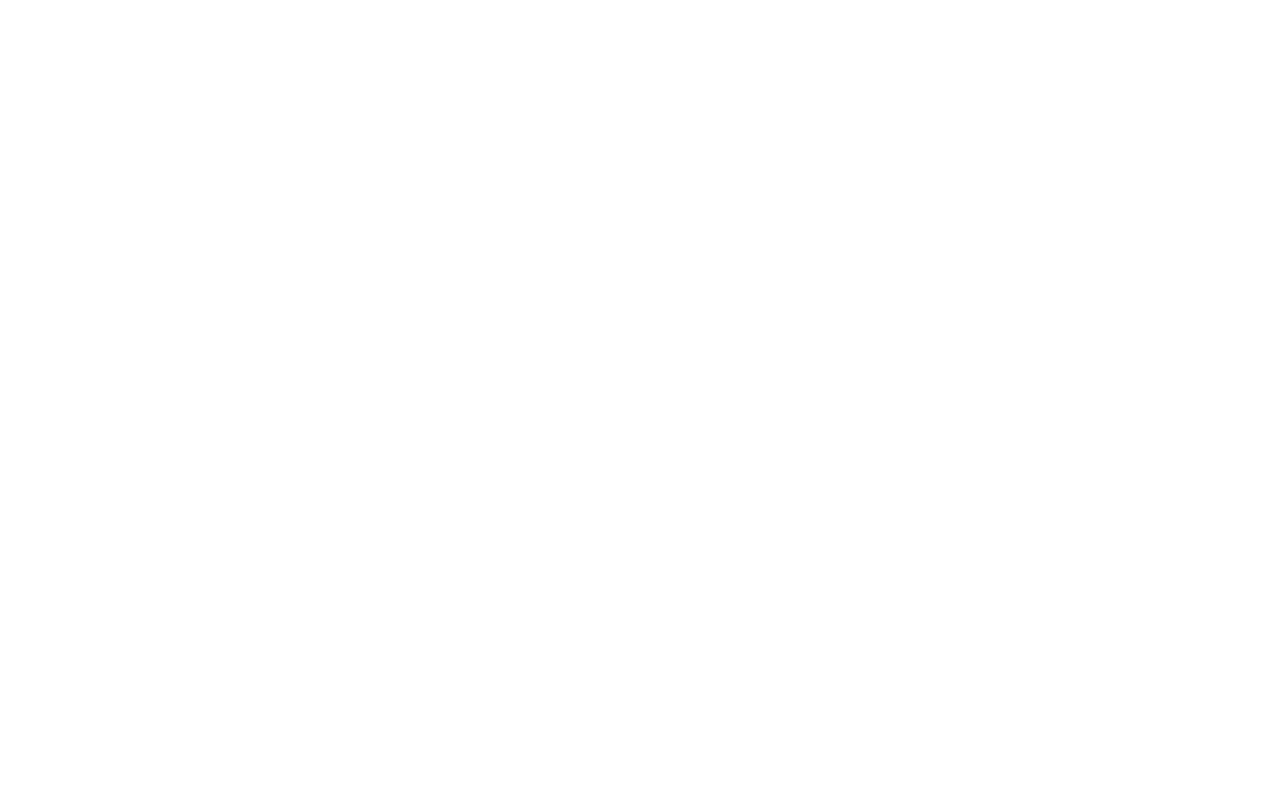
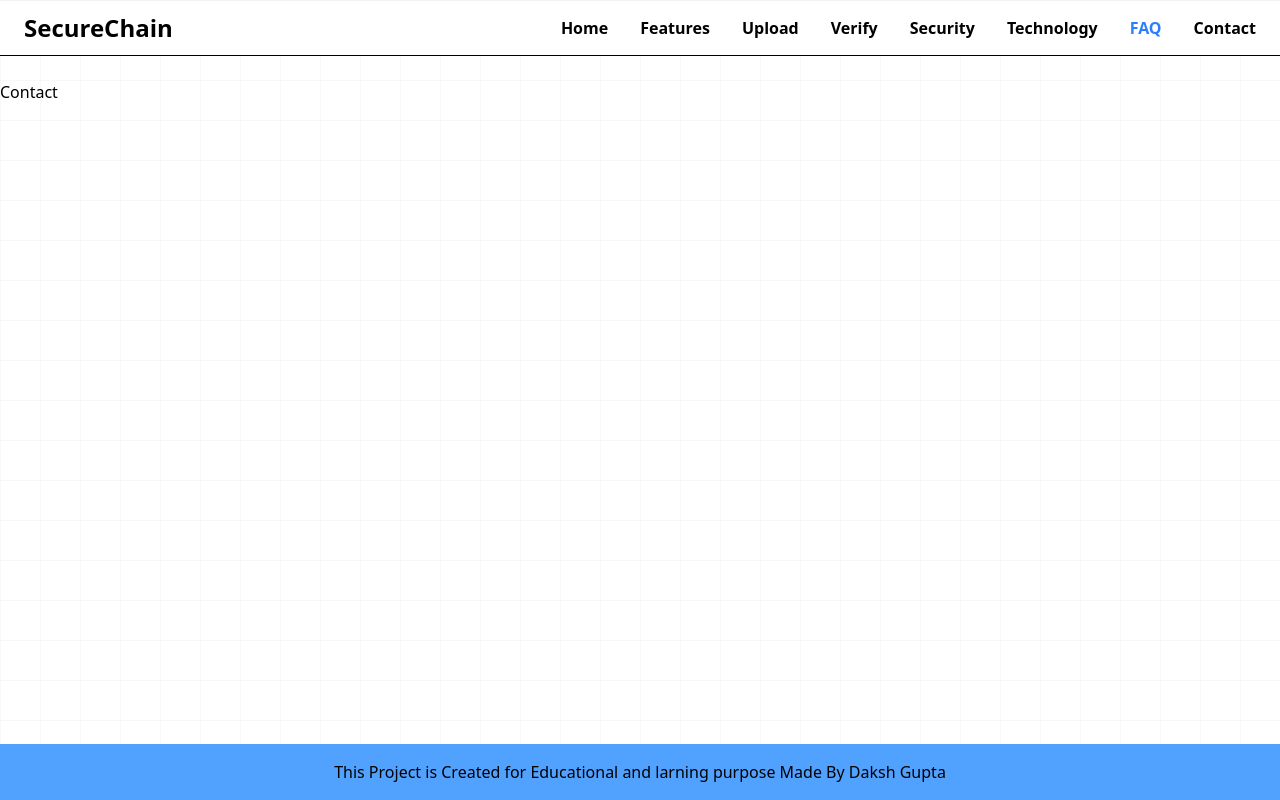
Before and after one commit to dakshg393/SecureChain, a React (Vite) app in the folder frontend/: page /faq in a window 1280 px wide. Before the commit this address had no page. Built offline with nearby package versions, Linux system fonts and the light colour scheme.

Commit message:
Created New Files

```diff
--- a/frontend/src/App.jsx
+++ b/frontend/src/App.jsx
@@ -1,11 +1,18 @@
 import { useState } from 'react'
 
 import './App.css'
-import Home from './pages/Home.jsx'
+
+
 import MainLayout from './layout/MainLayout.jsx'
 import Features from './pages/Features.jsx'
 import Security from './pages/Security.jsx'
 import { Route, Routes } from 'react-router-dom'
+import Upload from './pages/Upload.jsx'
+import Home from './pages/Home.page.jsx'
+import Verify from './pages/Verify.jsx'
+import Contact from './pages/Contact.jsx'
+import Technology from './pages/Technology.jsx'
+import Faq from './pages/FAQ.jsx'
 
 
 function App() {
@@ -18,7 +25,13 @@
         <Route path="/" element={<MainLayout />}>
           <Route index element={<Home/>} />
           <Route path="features" element={<Features />} />
+          <Route path="upload" element={<Upload />} />
+          <Route path="verify" element={<Verify />} />
           <Route path="security" element={<Security />} />
+          <Route path="technology" element={<Technology />} />
+          <Route path="faq" element={<Faq />} />
+          <Route path="contact" element={<Contact />} />
+
         </Route>
       </Routes>
 
--- a/frontend/src/components/FeatureBox.jsx
+++ b/frontend/src/components/FeatureBox.jsx
@@ -1,9 +1,9 @@
 import React from "react";
 
-const FeaturesBox = ({icon,title="",description})=>{
+const FeaturesBox = ({icon,title="",description,className})=>{
     return(
-        <div className="flex items-center justify-center flex-col w-100 h-60   border-2 flex-wrap gap-3 rounded-2xl">
-            <p className="text-4xl">{icon}</p>
+        <div className={`flex items-center justify-center flex-col w-100 h-60 max-w-[80%]  border-2 flex-wrap gap-3 rounded-2xl text-center ${className}`}>
+            <p className="text-4xl ">{icon}</p>
             <h1 className="text-2xl font-bold">{title}</h1>
             <p className="text-center">{description}</p>
 
--- a/frontend/src/components/Header.jsx
+++ b/frontend/src/components/Header.jsx
@@ -1,14 +1,30 @@
-import React from "react";
-import { NavLink } from "react-router-dom";
+import React, { useEffect, useState } from "react";
+import { NavLink, useLocation } from "react-router-dom";
 import { NavItems } from "../utils/home.utils";
 
+
 const Header =()=>{
+    const [isNavOpen,setNavOpen] = useState(true)
+
+    const location = useLocation();
+
+
+    useEffect(() => {
+        setNavOpen(false);
+    }, [location.pathname]);
+
+    const toggleNav = ()=>{
+        setNavOpen((state)=>!state)
+    }
     return(
-        <header className="w-full flex items-center justify-between top-0 left-0 h-14 gap-x-2 bg-amber-200 fixed z-20">
-            <div className="flex items-center justify-center pl-6 text-2xl">SecureChain</div>
-            <div className="flex items-center justify-center gap-x-8 pr-6">
+        <header className="w-full flex flex-col md:flex-row items-center  justify-center md:justify-between top-0 left-0 min-h-14 h-auto md:h-14 gap-6 md:gap-x-2  bg-white inset-shadow-2xs border-b-1 fixed z-20 font-semibold ">
+            <div className="flex  flex-row items-center justify-between px-4 md:px-auto  md:pl-6 text-2xl w-full md:w-auto">
+                <h1>SecureChain</h1>
+                <button className={`block md:hidden`} onClick={toggleNav}>X</button>
+            </div>
+            <div className={`${isNavOpen?"flex":"hidden md:flex"} items-center justify-center gap-x-8 pr-6 flex-col md:flex-row gap-y-4  w-full md:w-auto bg-white`}>
                  {NavItems.map((item)=>(
-                <NavLink className={``} key={item.path} to={item.path}>{item.name}</NavLink>
+                <NavLink className={({isActive})=>`${isActive?"text-blue-500":""}`} key={item.path} to={item.path}>{item.name}</NavLink>
             ))}
 
 
--- a/frontend/src/layout/MainLayout.jsx
+++ b/frontend/src/layout/MainLayout.jsx
@@ -3,10 +3,10 @@
 import Footer from "../components/Footer";
 import { Outlet } from "react-router-dom";
 
-const MainLayout = ({ children }) => {
+const MainLayout = () => {
   return (
     <>
-      <div className="min-h-screen flex flex-col">
+      <div className="min-h-screen flex flex-col ">
         <Header />
           <main className="pt-20 relative overflow-hidden flex-grow ">
              <div className="absolute inset-0 z-0 pointer-events-none">
@@ -20,7 +20,7 @@
             </svg>
           </div>
 
-            <div className="relative z-10"><Outlet /></div>
+            <div className="relative z-10 "><Outlet /></div>
 
           </main>
         <Footer />
--- a/frontend/src/pages/Contact.jsx
+++ b/frontend/src/pages/Contact.jsx
@@ -0,0 +1,11 @@
+import React from "react";
+
+const Contact = ()=>{
+    return(
+        <section>
+            <h1>Contact</h1>
+        </section>
+    )
+}
+
+export default Contact
--- a/frontend/src/pages/FAQ.jsx
+++ b/frontend/src/pages/FAQ.jsx
@@ -0,0 +1,11 @@
+import React from "react";
+
+const Faq = ()=>{
+    return(
+        <section>
+            <h1>Contact</h1>
+        </section>
+    )
+}
+
+export default Faq
--- a/frontend/src/pages/Features.jsx
+++ b/frontend/src/pages/Features.jsx
@@ -4,14 +4,14 @@
 
 const Features = () =>{
     return(
-        <section className=" flex flex-wrap justify-center items-center md:justify-center flex-col " >
+        <section className=" flex flex-wrap justify-center items-center md:justify-center flex-col w-full " >
            <div>
-                <h1 className="text-4xl">Advanced <span> Blockchain Features</span></h1>
+                <h1 className="text-4xl text-center">Advanced <span> Blockchain Features</span></h1>
            </div>
 
-           <div className="flex flex-wrap items-center justify-center flex-row gap-8 p-10">
+           <div className="flex flex-wrap items-center justify-center flex-row gap-8 w-[90%] py-10 ">
                 {features.map((feature)=>(
-                    <FeaturesBox icon={feature.icon}  title={feature.title} description={feature.description}/>
+                    <FeaturesBox className="bg-white hover:slide-up hover:bg-amber-200" icon={feature.icon}  title={feature.title} description={feature.description}/>
                 ))}
            </div>
 
--- a/frontend/src/pages/Home.jsx
+++ b/frontend/src/pages/Home.page.jsx
@@ -3,7 +3,7 @@
 import Button from "../components/microComponents/Button";
 const Home = () =>{
     return(
-        <section className=" flex flex-wrap justify-center items-center "
+        <section className=" flex flex-wrap justify-center items-center min-h-screen "
         // style={{ backgroundImage: `url(${bgImage})` }}
         >
             <div className="w-full flex items-center justify-center flex-col md:flex-row">
@@ -13,7 +13,7 @@
                     <span className="bg-linear-to-l from-cyan-500 to-indigo-500 bg-clip-text text-transparent">Blockchain eVault</span>
                 </h1>
                 <p className=" pb-4 w-96">Store, verify and secure your critical documents with next-generation blockchain technology. Tamper-proof, encrypted, and instantly verifiable.</p>
-                <span ><Button  key={"upload"} text={"Upload Document"}/><button className="border-2 border-cyan-300 h-12 w-36 rounded-4xl ">Verify Document</button> </span>
+                <span ><Button  key={"upload"} text={"Upload Document"}/><button className="border-2 border-cyan-300 h-12 w-36 rounded-4xl bg-white ">Verify Document</button> </span>
             </div>
             <div className="w-full md:w-1/2 min-h-full flex items-center justify-end">
                 <img src={homeImage} alt="Image" />
--- a/frontend/src/pages/Security.jsx
+++ b/frontend/src/pages/Security.jsx
@@ -9,7 +9,7 @@
                 <p className="text-center ">In a digital world full of vulnerabilities, SecureChain ensures your documents <br/> stay protected from tampering, fraud, and unauthorized access.</p>
            </div>
 
-           <div className="flex flex-wrap items-center justify-center flex-row gap-8 m-10 border-2 rounded-2xl">
+           <div className="flex flex-wrap items-center justify-center flex-row gap-8 m-10 border-2 rounded-2xl bg-white">
                 <div className="flex items-center justify-center  sm:flex-row md:flex-col">
                     <img  height={400} width={400} src={securityImage} />
                 </div>
--- a/frontend/src/pages/Technology.jsx
+++ b/frontend/src/pages/Technology.jsx
@@ -0,0 +1,11 @@
+import React from "react";
+
+const Technology = ()=>{
+    return(
+        <section>
+            <h1>Contact</h1>
+        </section>
+    )
+}
+
+export default Technology
--- a/frontend/src/pages/Upload.jsx
+++ b/frontend/src/pages/Upload.jsx
@@ -0,0 +1,12 @@
+import React from "react";
+
+const Upload = ()=>{
+    return(
+        <section className="flex items-center justify-center">
+            <div>hello</div>
+            <div></div>
+        </section>
+    )
+}
+
+export default Upload
--- a/frontend/src/pages/Verify.jsx
+++ b/frontend/src/pages/Verify.jsx
@@ -0,0 +1,11 @@
+import React from "react";
+
+const Verify = ()=>{
+    return(
+        <section>
+            <h1>Verfiy</h1>
+        </section>
+    )
+}
+
+export default Verify
```
